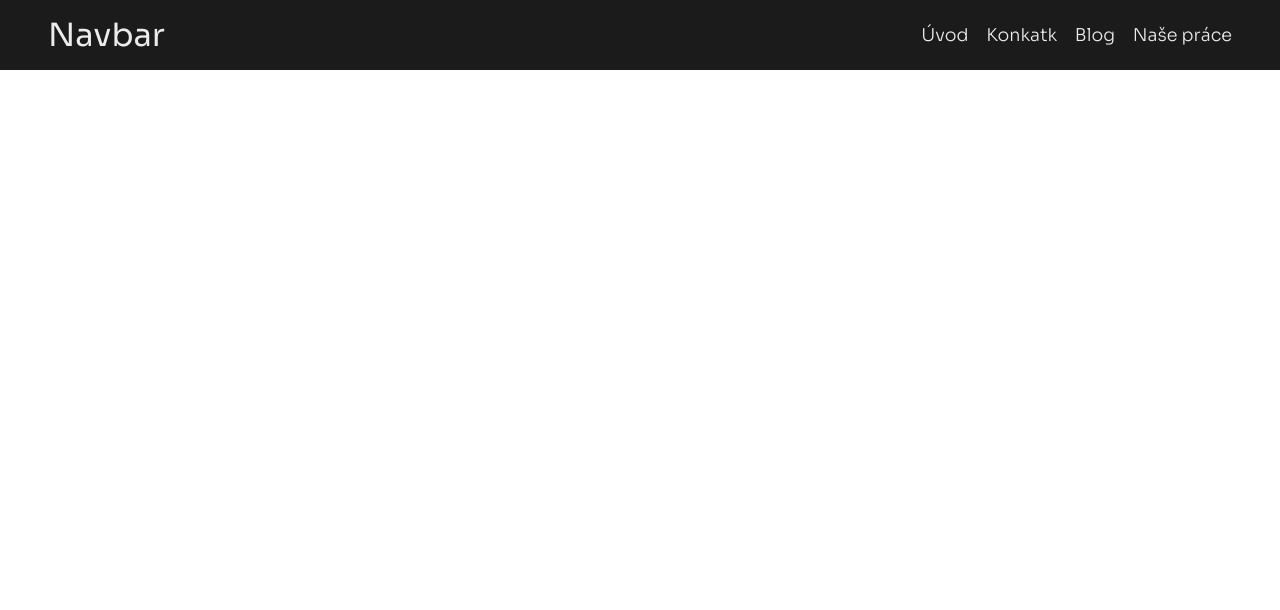
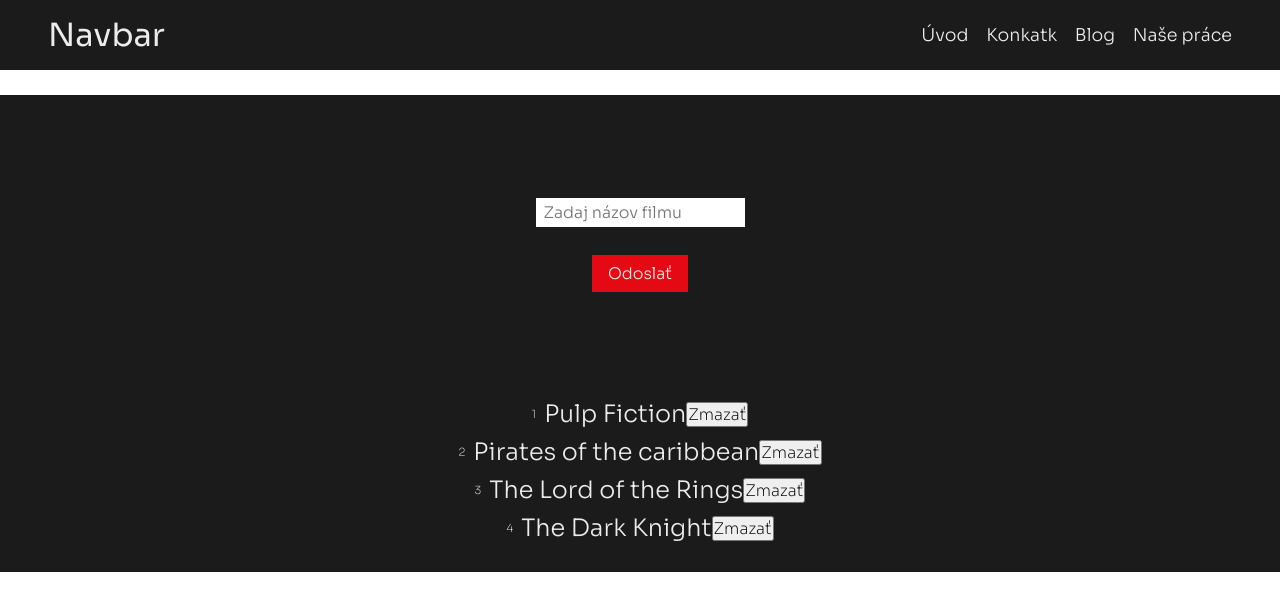
Before and after one commit to OliverSla/React-2, a React (Vite) app: page / in a window 1280 px wide. Shown: the top 610 px of the page. Built offline with nearby package versions, Linux system fonts and the light colour scheme.

Commit message:
React 2 - useReducer

```diff
--- a/src/App.jsx
+++ b/src/App.jsx
@@ -1,7 +1,8 @@
 import Form from './components/Form'
 import LoremIpsunGenerator from './components/LoremIpsunGenerator';
+import UseRefHook from './components/UseRefHook';
 import Navbar from './components/Navbar';
-import UseRefHook from './components/UseRefHook';
+import FormWithNotification from '../src/components/formWithNotification';
 
 function App() {
   return (
@@ -10,6 +11,7 @@ function App() {
   <LoremIpsunGenerator />
   <UseRefHook /> */}
   <Navbar />
+  <FormWithNotification />
     </>
   );
 }
--- /dev/null
+++ b/src/components/FormWithNotification.jsx
@@ -0,0 +1,111 @@
+import { useEffect, useState, useReducer } from "react";
+import Modal from "../components/useReducer/Modal";
+import formNotificationData from "../data/formNotificationData.js";
+import { v4 as uuidv4 } from "uuid";
+
+const FormWithNotification = () => {
+  const reducer = (state, action) => {
+    if (action.type === "ADD_MOVIE") {
+      const newFilms = [...state.movies, action.payload];
+      console.log(state.movies);
+      console.log(newFilms);
+      return {
+        ...state,
+        movies: newFilms,
+        showNotification: true,
+        notification: "Film bol pridaný",
+      };
+    } else if (action.type === "NO_VALUE") {
+      console.log(state.movies);
+      return {
+        ...state,
+        showNotification: true,
+        notification: "Pole nesmie byť prázdne",
+      };
+    } else if (action.type === "CLOSE_NOTIFICATION") {
+      return {
+        ...state,
+        showNotification: false,
+      };
+    } else if( action.type === "DELETE_MOVIE") {
+      return (
+        {
+          ...state,
+          movies: action.payload,
+        }
+      )
+    }
+
+    console.log("Nenašiel sa action.type");
+  };
+
+  const defaultState = {
+    movies: formNotificationData,
+    showNotification: false,
+    notification: "",
+  };
+
+  const [movieName, setMovieName] = useState("");
+  const [state, dispatch] = useReducer(reducer, defaultState);
+
+  const submitHandler = (e) => {
+    e.preventDefault();
+
+    if (movieName) {
+      dispatch({
+        type: "ADD_MOVIE",
+        payload: { name: movieName, id: uuidv4() },
+      });
+    } else {
+      dispatch({ type: "NO_VALUE" });
+    }
+
+    setMovieName("");
+  };
+
+  const inputHandler = (e) => {
+    setMovieName(e.target.value);
+  };
+
+  const clodeNotification = () => {
+    dispatch({ type: "CLOSE_NOTIFICATION" });
+  };
+
+  const deleteObject = (movieID) => {
+    const newMovies = state.movies.filter((movie) => movieID !== movie.id)
+    dispatch({type: "DELETE_MOVIE", payload: newMovies})
+  }
+
+  return (
+    <>
+      <div className="formular formPadding">
+        <form onSubmit={submitHandler}>
+          {state.showNotification && (
+            <Modal
+              notification={state.notification}
+              clodeNotification={clodeNotification}
+            />
+          )}
+          <input
+            type="text"
+            placeholder="Zadaj názov filmu"
+            onChange={inputHandler}
+            value={movieName}
+          />
+          <input type="submit" value="Odoslať" />
+        </form>
+      </div>
+      <div className="result">
+        {state.movies.map((movie, index) => {
+          return (
+            <div key={index} className="oneFilm">
+              <p>{index + 1}</p> <h3>{movie.name}</h3> <button onClick={() => deleteObject(movie.id)}> Zmazať </button>
+            </div>
+          );
+        })}
+      </div>
+    </>
+  );
+};
+
+export default FormWithNotification;
--- /dev/null
+++ b/src/components/useReducer/Modal.jsx
@@ -0,0 +1,20 @@
+import React from 'react'
+import { useEffect } from 'react'
+
+const Modal = ({notification, clodeNotification}) => {
+
+  useEffect(() => {
+
+    setTimeout(() => {
+      return(
+        clodeNotification()
+      )
+    }, 1200)
+  })
+
+  return (
+    <div className='notification'>{notification}</div>
+  )
+}
+
+export default Modal
--- /dev/null
+++ b/src/data/formNotificationData.js
@@ -0,0 +1,10 @@
+import { v4 as uuidv4 } from "uuid";
+
+const formNotificationData = [
+  { name: "Pulp Fiction", id: uuidv4() },
+  { name: "Pirates of the caribbean", id: uuidv4() },
+  { name: "The Lord of the Rings", id: uuidv4() },
+  { name: "The Dark Knight", id: uuidv4() },
+];
+
+export default formNotificationData;
--- a/src/index.css
+++ b/src/index.css
@@ -236,3 +236,45 @@ a{
   }
 
 }
+
+
+
+
+/* Form With Notification */
+
+.formPadding{
+  height: 300px;
+  margin-top: 25px;
+}
+
+.result{
+  background-color: var(--black_background);
+  color: var(--primary_color);
+  padding: 0 0 25px 0;
+  flex-direction: column;
+  min-height: 150px;
+  display: flex;
+  align-items: center;
+  justify-content: center;
+}
+
+.result h3{
+  margin-left: 8px;
+  font-weight: 300;
+  font-size: 1.5em;
+  padding: 4px 0px;
+}
+
+.oneFilm{
+  align-items: center;
+  display: flex;
+}
+
+.oneFilm p{
+  font-size: 0.7em;
+}
+
+.notification{
+  position: absolute;
+  margin-top: -30px;
+}
```
